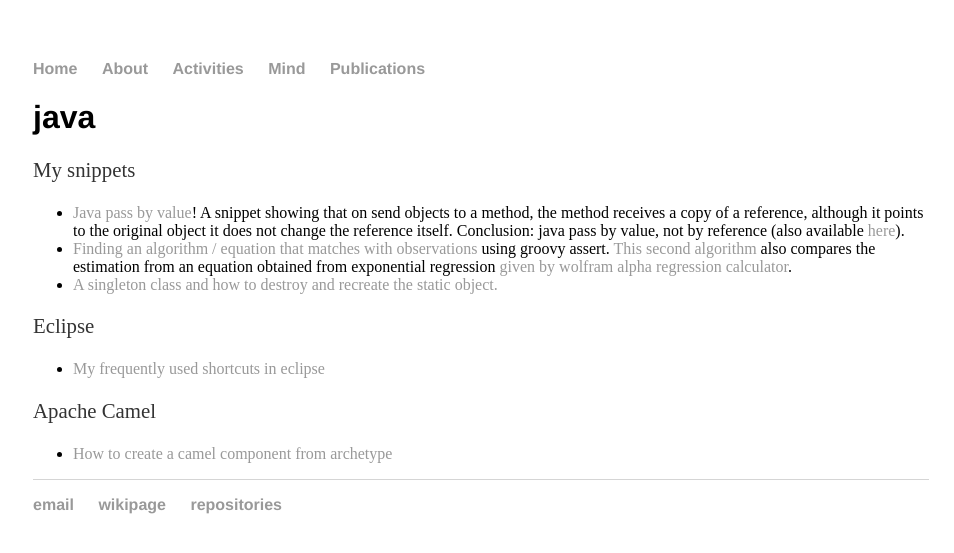
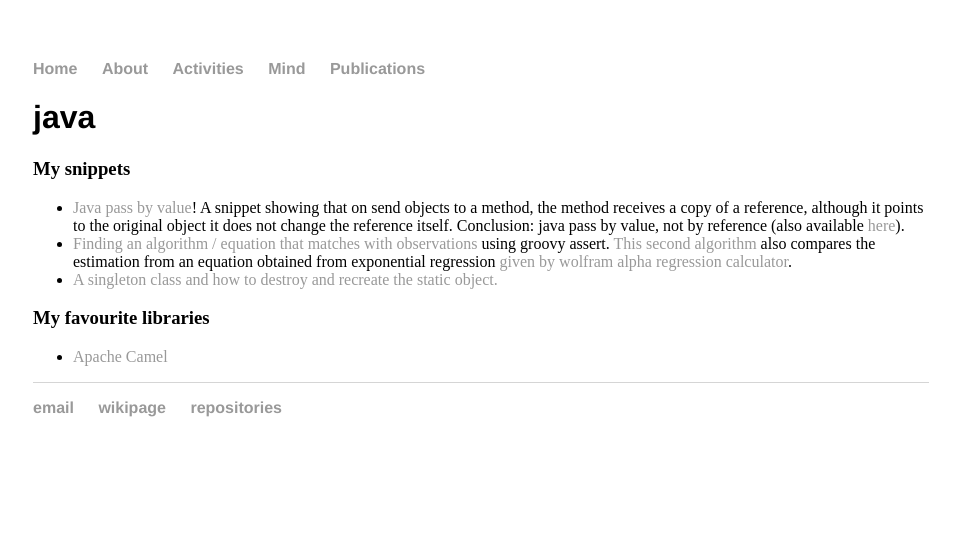
Before and after one commit to cleberjamaral/cleberjamaral.github.io, a Jekyll site: the page built from knowledge/programming/java.md, in a window 1280 px wide. Shown: the top 553 px of the page, without its empty margins (159-1113 px from the left). Built offline with Jekyll 4.4.1, drawn with Linux system fonts in a browser that asks for light colours; our own code applies the rules of GitHub Pages for plain Markdown files.

Commit message:
GitBook: [master] 5 pages modified

```diff
--- a/knowledge/programming/java.md
+++ b/knowledge/programming/java.md
@@ -1,15 +1,11 @@
 # java
 
-My snippets
+### My snippets
 
 * [Java pass by value](http://groovyconsole.appspot.com/script/5150188356239360)! A snippet showing that on send objects to a method, the method receives a copy of a reference, although it points to the original object it does not change the reference itself. Conclusion: java pass by value, not by reference \(also available [here](https://ideone.com/HTJ2Nc)\).
 * [Finding an algorithm / equation that matches with observations ](http://groovyconsole.appspot.com/script/5203477827420160)using groovy assert. [This second algorithm ](http://groovyconsole.appspot.com/script/5097740564430848)also compares the estimation from an equation obtained from exponential regression [given by wolfram alpha regression calculator](https://www.wolframalpha.com/widgets/view.jsp?id=a96a9e81ac4bbb54f8002bb61b8d3472).
 * [A singleton class and how to destroy and recreate the static object.](https://ideone.com/me1NvQ)
 
-Eclipse
+### My favourite libraries
 
-* [My frequently used shortcuts in eclipse](https://gist.github.com/cleberjamaral/1049946bc9142283c5d66fa137505fa7)
-
-Apache Camel
-
-* [How to create a camel component from archetype](https://gist.github.com/cleberjamaral/2914b691085cfaa6a163b7ba39d75af8)
+* [Apache Camel](apache-camel.md)
```
Also changed, not shown: SUMMARY.md (+1 -0 lines), knowledge/programming/apache-camel.md (+4 -0 lines), knowledge/programming/eclipse.md (added, +3 -0 lines), README.md.
